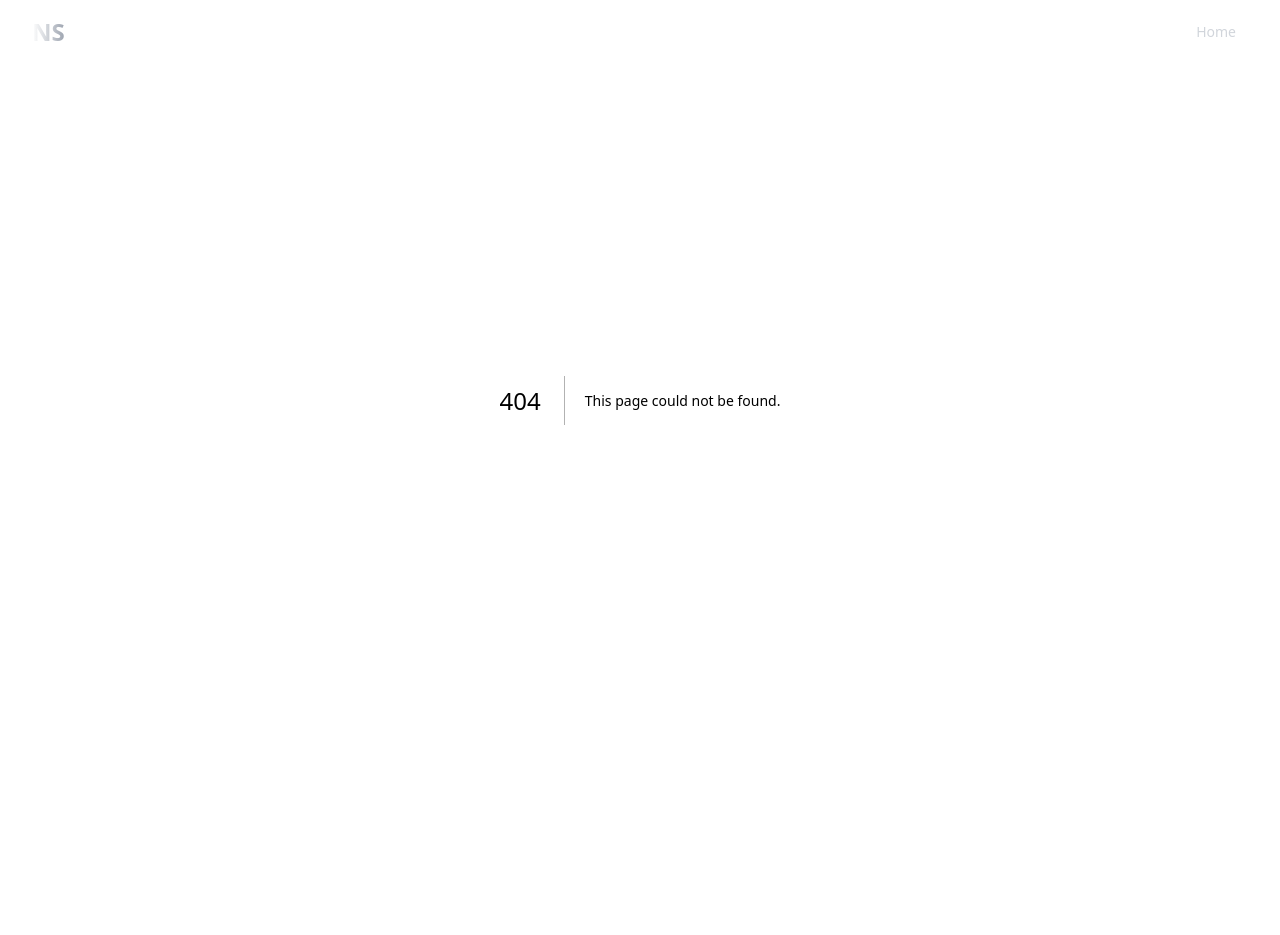
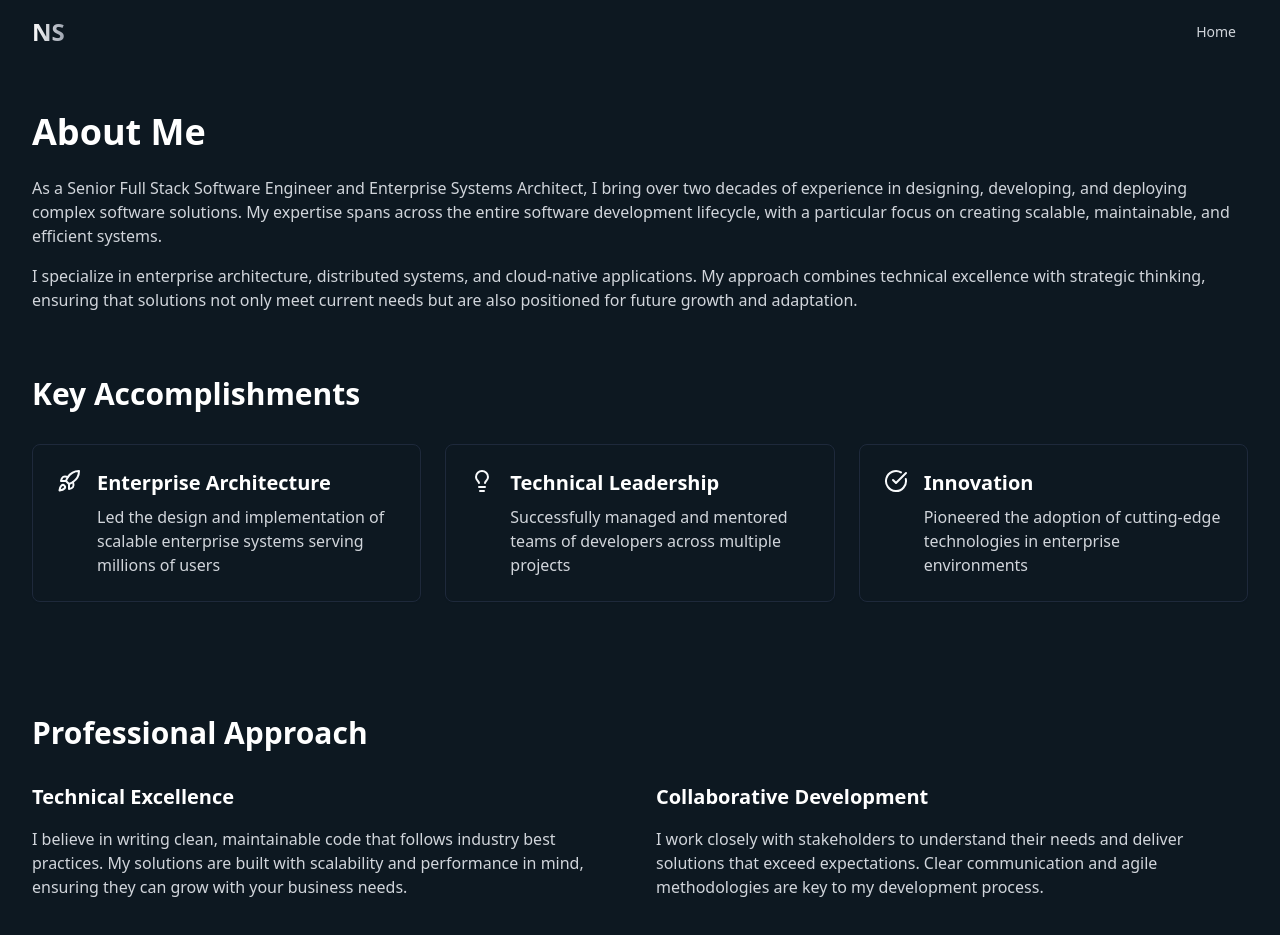
Before and after one commit to nico-swan-com/nicoswan.com, a Next.js app: page /about in a window 1280 px wide. Before the commit this address had no page. Shown: the top 935 px of the page. Before the commit the page ends 800 px from the top, so only its background shows below. Built offline with nearby package versions, Linux system fonts and the light colour scheme.

Commit message:
feat(about): :sparkles: added about page

```diff
--- a/package.json
+++ b/package.json
@@ -9,8 +9,10 @@
     "lint": "next lint"
   },
   "dependencies": {
+    "@radix-ui/react-separator": "^1.1.2",
     "class-variance-authority": "^0.7.1",
     "clsx": "^2.1.1",
+    "framer-motion": "^12.4.2",
     "lucide-react": "^0.475.0",
     "next": "15.1.6",
     "react": "^19.0.0",
--- /dev/null
+++ b/src/app/(pages)/about/page.tsx
@@ -0,0 +1,147 @@
+'use client'
+
+import { motion } from "framer-motion";
+import { CheckCircle, Lightbulb, Rocket } from "lucide-react";
+import { Card } from "@/components/ui/card";
+import { Separator } from "@/components/ui/separator";
+const About = () => {
+  const accomplishments = [
+    {
+      title: "Enterprise Architecture",
+      description:
+        "Led the design and implementation of scalable enterprise systems serving millions of users",
+      icon: <Rocket className="w-6 h-6 text-red-cmyk" />,
+    },
+    {
+      title: "Technical Leadership",
+      description:
+        "Successfully managed and mentored teams of developers across multiple projects",
+      icon: <Lightbulb className="w-6 h-6 text-red-cmyk" />,
+    },
+    {
+      title: "Innovation",
+      description:
+        "Pioneered the adoption of cutting-edge technologies in enterprise environments",
+      icon: <CheckCircle className="w-6 h-6 text-red-cmyk" />,
+    },
+  ];
+
+  return (
+    <div className="pt-16">
+      <div className="max-w-7xl mx-auto px-4 sm:px-6 lg:px-8 py-12">
+        <motion.div
+          initial={{ opacity: 0, y: 20 }}
+          animate={{ opacity: 1, y: 0 }}
+          transition={{ duration: 0.5 }}
+          className="mb-16"
+        >
+          <h1 className="text-4xl font-bold text-white mb-6">About Me</h1>
+          <div className="prose prose-lg max-w-none text-gray-300">
+            <p className="mb-4">
+              As a Senior Full Stack Software Engineer and Enterprise Systems
+              Architect, I bring over two decades of experience in designing,
+              developing, and deploying complex software solutions. My expertise
+              spans across the entire software development lifecycle, with a
+              particular focus on creating scalable, maintainable, and efficient
+              systems.
+            </p>
+            <p>
+              I specialize in enterprise architecture, distributed systems, and
+              cloud-native applications. My approach combines technical
+              excellence with strategic thinking, ensuring that solutions not
+              only meet current needs but are also positioned for future growth
+              and adaptation.
+            </p>
+          </div>
+        </motion.div>
+
+        <motion.div
+          initial={{ opacity: 0, y: 20 }}
+          animate={{ opacity: 1, y: 0 }}
+          transition={{ duration: 0.5, delay: 0.2 }}
+          className="mb-16"
+        >
+          <h2 className="text-3xl font-semibold text-white mb-8">
+            Key Accomplishments
+          </h2>
+          <div className="grid grid-cols-1 md:grid-cols-3 gap-6">
+            {accomplishments.map((item, index) => (
+              <Card
+                key={index}
+                className="p-6 hover:shadow-lg transition-shadow bg-indigo-dye/20 border-indigo-dye"
+              >
+                <div className="flex items-start space-x-4">
+                  <div className="flex-shrink-0">{item.icon}</div>
+                  <div>
+                    <h3 className="text-xl font-semibold text-white mb-2">
+                      {item.title}
+                    </h3>
+                    <p className="text-gray-300">{item.description}</p>
+                  </div>
+                </div>
+              </Card>
+            ))}
+          </div>
+        </motion.div>
+
+        <Separator className="my-12 bg-indigo-dye" />
+
+        <motion.div
+          initial={{ opacity: 0, y: 20 }}
+          animate={{ opacity: 1, y: 0 }}
+          transition={{ duration: 0.5, delay: 0.4 }}
+          className="mb-16"
+        >
+          <h2 className="text-3xl font-semibold text-white mb-8">
+            Professional Approach
+          </h2>
+          <div className="grid grid-cols-1 md:grid-cols-2 gap-8">
+            <div className="space-y-4">
+              <h3 className="text-xl font-semibold text-white">
+                Technical Excellence
+              </h3>
+              <p className="text-gray-300">
+                I believe in writing clean, maintainable code that follows
+                industry best practices. My solutions are built with scalability
+                and performance in mind, ensuring they can grow with your
+                business needs.
+              </p>
+            </div>
+            <div className="space-y-4">
+              <h3 className="text-xl font-semibold text-white">
+                Collaborative Development
+              </h3>
+              <p className="text-gray-300">
+                I work closely with stakeholders to understand their needs and
+                deliver solutions that exceed expectations. Clear communication
+                and agile methodologies are key to my development process.
+              </p>
+            </div>
+            <div className="space-y-4">
+              <h3 className="text-xl font-semibold text-white">
+                Continuous Learning
+              </h3>
+              <p className="text-gray-300">
+                Technology evolves rapidly, and I'm committed to staying at the
+                forefront. I regularly explore new technologies and
+                methodologies to bring innovative solutions to complex problems.
+              </p>
+            </div>
+            <div className="space-y-4">
+              <h3 className="text-xl font-semibold text-white">
+                Result-Driven Focus
+              </h3>
+              <p className="text-gray-300">
+                Every project I undertake is approached with a clear focus on
+                delivering measurable results. I believe in creating solutions
+                that not only work well but also provide real business value.
+              </p>
+            </div>
+          </div>
+        </motion.div>
+      </div>
+    </div>
+  );
+};
+
+export default About;
--- /dev/null
+++ b/src/components/ui/card.tsx
@@ -0,0 +1,79 @@
+import * as React from "react"
+
+import { cn } from "@/lib/utils"
+
+const Card = React.forwardRef<
+  HTMLDivElement,
+  React.HTMLAttributes<HTMLDivElement>
+>(({ className, ...props }, ref) => (
+  <div
+    ref={ref}
+    className={cn(
+      "rounded-lg border bg-card text-card-foreground shadow-sm",
+      className
+    )}
+    {...props}
+  />
+))
+Card.displayName = "Card"
+
+const CardHeader = React.forwardRef<
+  HTMLDivElement,
+  React.HTMLAttributes<HTMLDivElement>
+>(({ className, ...props }, ref) => (
+  <div
+    ref={ref}
+    className={cn("flex flex-col space-y-1.5 p-6", className)}
+    {...props}
+  />
+))
+CardHeader.displayName = "CardHeader"
+
+const CardTitle = React.forwardRef<
+  HTMLDivElement,
+  React.HTMLAttributes<HTMLDivElement>
+>(({ className, ...props }, ref) => (
+  <div
+    ref={ref}
+    className={cn(
+      "text-2xl font-semibold leading-none tracking-tight",
+      className
+    )}
+    {...props}
+  />
+))
+CardTitle.displayName = "CardTitle"
+
+const CardDescription = React.forwardRef<
+  HTMLDivElement,
+  React.HTMLAttributes<HTMLDivElement>
+>(({ className, ...props }, ref) => (
+  <div
+    ref={ref}
+    className={cn("text-sm text-muted-foreground", className)}
+    {...props}
+  />
+))
+CardDescription.displayName = "CardDescription"
+
+const CardContent = React.forwardRef<
+  HTMLDivElement,
+  React.HTMLAttributes<HTMLDivElement>
+>(({ className, ...props }, ref) => (
+  <div ref={ref} className={cn("p-6 pt-0", className)} {...props} />
+))
+CardContent.displayName = "CardContent"
+
+const CardFooter = React.forwardRef<
+  HTMLDivElement,
+  React.HTMLAttributes<HTMLDivElement>
+>(({ className, ...props }, ref) => (
+  <div
+    ref={ref}
+    className={cn("flex items-center p-6 pt-0", className)}
+    {...props}
+  />
+))
+CardFooter.displayName = "CardFooter"
+
+export { Card, CardHeader, CardFooter, CardTitle, CardDescription, CardContent }
--- /dev/null
+++ b/src/components/ui/separator.tsx
@@ -0,0 +1,31 @@
+"use client"
+
+import * as React from "react"
+import * as SeparatorPrimitive from "@radix-ui/react-separator"
+
+import { cn } from "@/lib/utils"
+
+const Separator = React.forwardRef<
+  React.ElementRef<typeof SeparatorPrimitive.Root>,
+  React.ComponentPropsWithoutRef<typeof SeparatorPrimitive.Root>
+>(
+  (
+    { className, orientation = "horizontal", decorative = true, ...props },
+    ref
+  ) => (
+    <SeparatorPrimitive.Root
+      ref={ref}
+      decorative={decorative}
+      orientation={orientation}
+      className={cn(
+        "shrink-0 bg-border",
+        orientation === "horizontal" ? "h-[1px] w-full" : "h-full w-[1px]",
+        className
+      )}
+      {...props}
+    />
+  )
+)
+Separator.displayName = SeparatorPrimitive.Root.displayName
+
+export { Separator }
```
Also changed, not shown: 1 other file (tests, documents, lock files or other folders).
